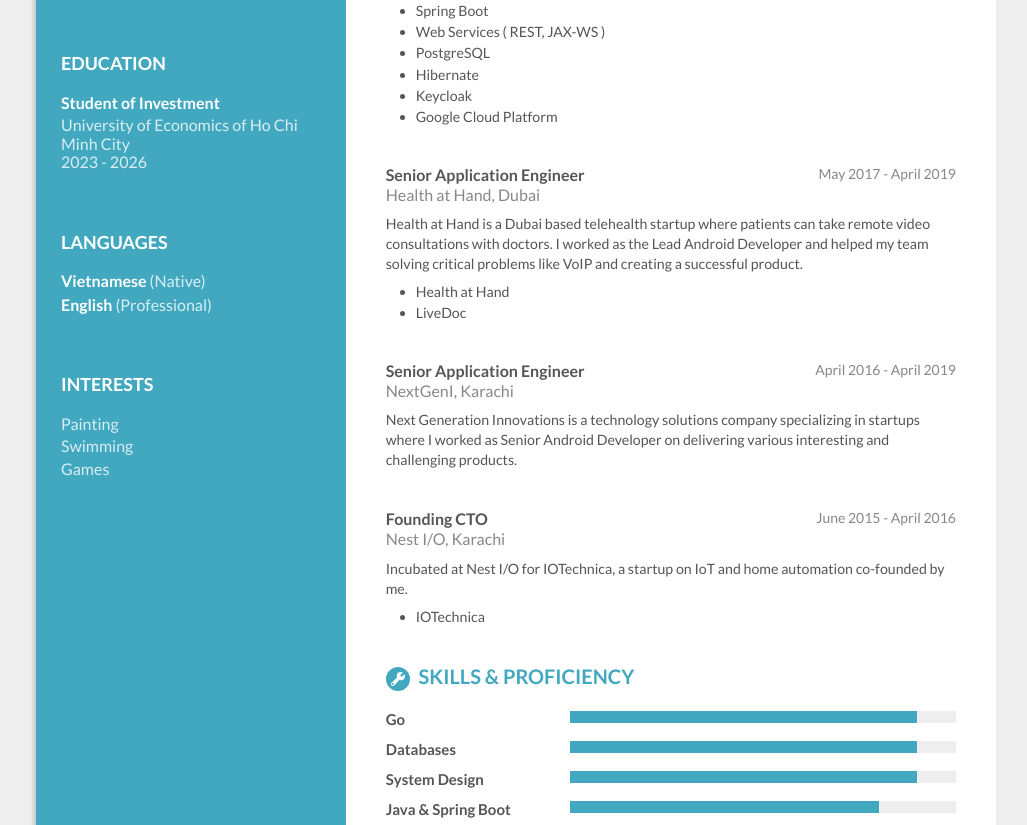
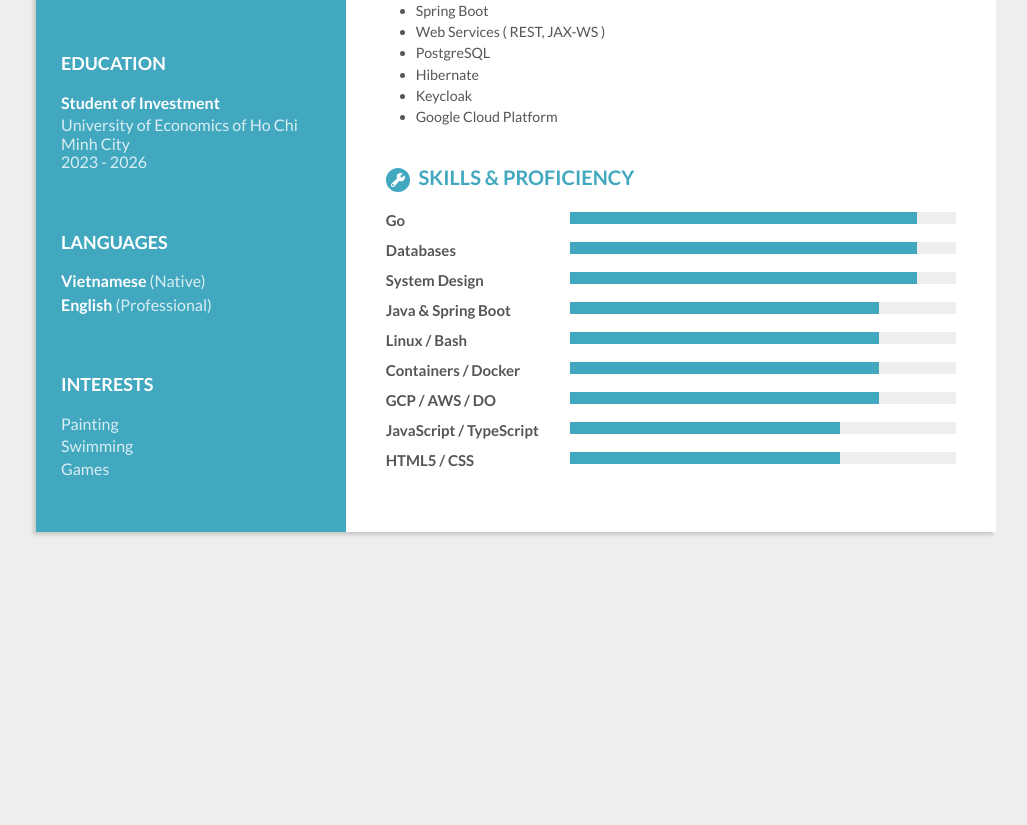
Before and after one commit to maitran31231026033/maitran14.github.io, a plain HTML site: page index.html in a window 1280 px wide. Shown: the part 457-1282 px from the top of the page, without its empty margins (124-1151 px from the left). After the commit the page ends 1019 px from the top, so only its background shows below. Drawn offline with nearby package versions, Linux system fonts and the light colour scheme.

Commit message:
Update cv index.html

```diff
--- a/index.html
+++ b/index.html
@@ -112,43 +112,6 @@
                     <li>Hibernate</li>
                     <li>Keycloak</li>
                     <li>Google Cloud Platform</li>
-                </ul>
-
-
-                <!-- Health at Hand -->
-                <div class="exp-head clearfix">
-                    <p class="exp-title">Senior Application Engineer</p>
-                    <p class="exp-duration">May 2017 - April 2019</p>
-                </div>
-                <p class="exp-place">Health at Hand, Dubai</p>
-                <p class="exp-desc">Health at Hand is a Dubai based telehealth startup where patients can take remote video consultations with
-                    doctors. I worked as the Lead Android Developer and helped my team solving critical problems like VoIP and creating a successful product.</p>
-                <ul class="exp-items">
-                    <li><a href="https://play.google.com/store/apps/details?id=com.patient.myhealthathand" target="_blank">Health at Hand</a></li>
-                    <li><a href="https://play.google.com/store/apps/details?id=com.myhealthathand.livedoc" target="_blank">LiveDoc</a></li>
-                </ul>
-
-
-                <!-- NextGenI -->
-                <div class="exp-head clearfix">
-                    <p class="exp-title">Senior Application Engineer</p>
-                    <p class="exp-duration">April 2016 - April 2019</p>
-                </div>
-                <p class="exp-place">NextGenI, Karachi</p>
-                <p class="exp-desc">Next Generation Innovations is a technology solutions company specializing in startups where I worked as Senior Android Developer on delivering various interesting and challenging products.</p>
-                <ul class="exp-items">
-                </ul>
-
-
-                <!-- Nest I/O -->
-                <div class="exp-head clearfix">
-                    <p class="exp-title">Founding CTO</p>
-                    <p class="exp-duration">June 2015 - April 2016</p>
-                </div>
-                <p class="exp-place">Nest I/O, Karachi</p>
-                <p class="exp-desc">Incubated at Nest I/O for IOTechnica, a startup on IoT and home automation co-founded by me.</p>
-                <ul class="exp-items">
-                    <li><a href="https://thenestio.com/startup/iotechnica/" target="_blank">IOTechnica</a></li>
                 </ul>
 
 
```
